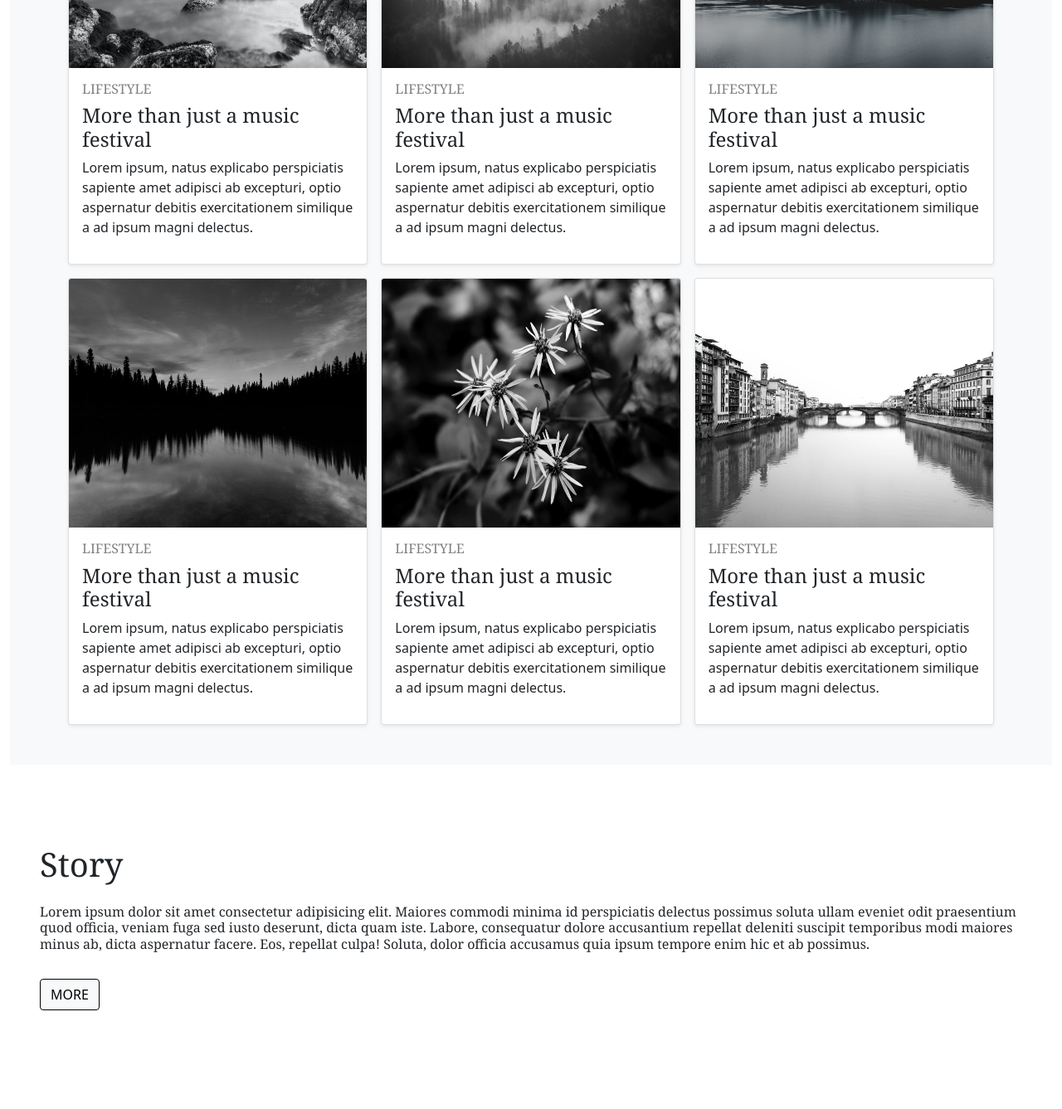
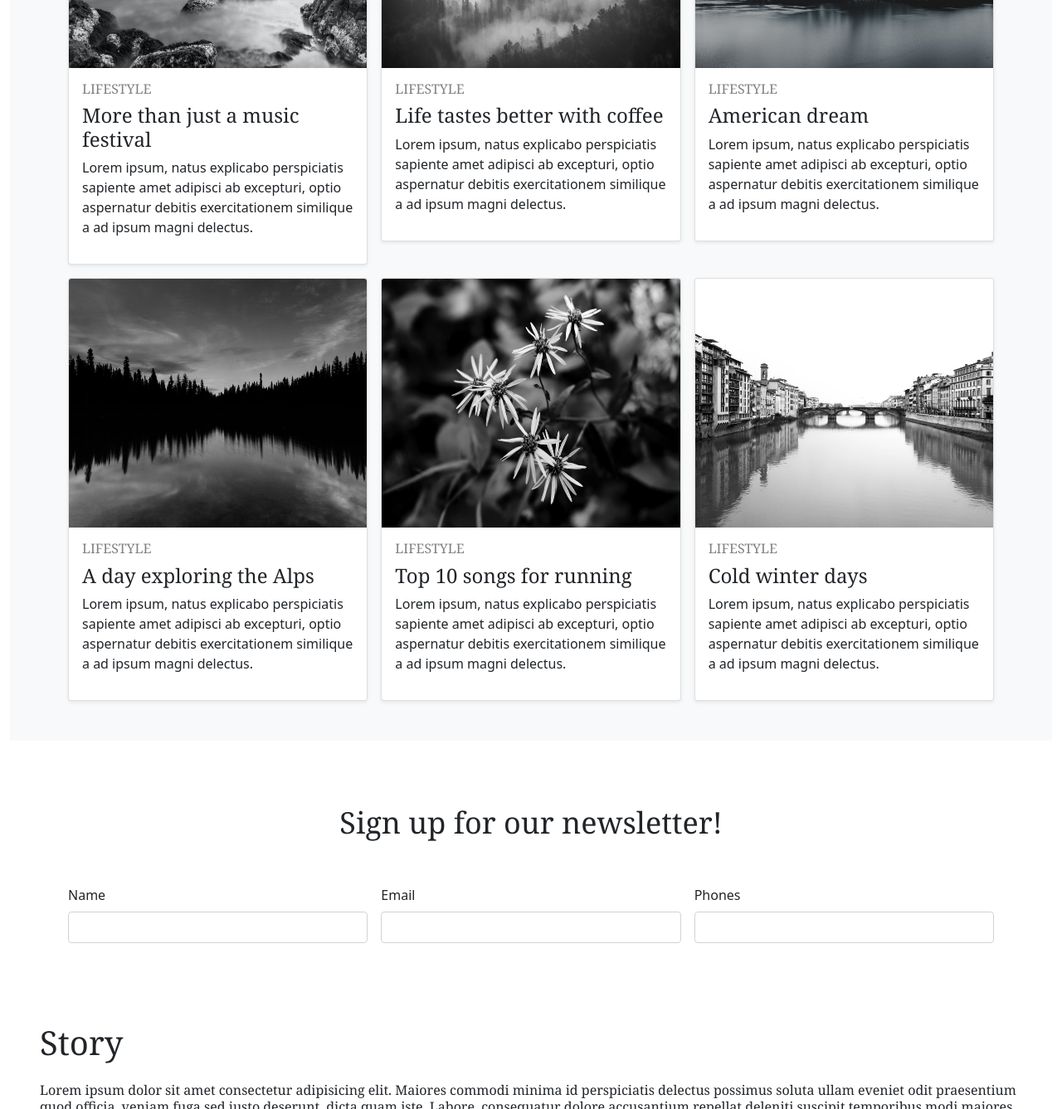
Before and after one commit to starknastia/project15.02, a plain HTML site: page index.html in a window 1280 px wide. Shown: the part 1620-2957 px from the top of the page at 83% size. Drawn offline with nearby package versions, Linux system fonts and the light colour scheme.

Commit message:
added block with contacts

```diff
--- a/index.html
+++ b/index.html
@@ -89,7 +89,7 @@
 
                     <div class="card-body">
                         <h6 class="grey-text">LIFESTYLE</h6>
-                        <h4>More than just a music festival</h4>
+                        <h4>Life tastes better with coffee</h4>
                         <p>Lorem ipsum, natus explicabo perspiciatis sapiente amet adipisci ab excepturi, optio aspernatur debitis exercitationem similique a ad ipsum magni delectus.</p>
                     </div>
                 </div>
@@ -100,7 +100,7 @@
 
                     <div class="card-body">
                         <h6 class="grey-text">LIFESTYLE</h6>
-                        <h4>More than just a music festival</h4>
+                        <h4>American dream</h4>
                         <p>Lorem ipsum, natus explicabo perspiciatis sapiente amet adipisci ab excepturi, optio aspernatur debitis exercitationem similique a ad ipsum magni delectus.</p>
                     </div>
                 </div>
@@ -112,7 +112,7 @@
 
                     <div class="card-body">
                         <h6 class="grey-text">LIFESTYLE</h6>
-                        <h4>More than just a music festival</h4>
+                        <h4>A day exploring the Alps</h4>
                         <p>Lorem ipsum, natus explicabo perspiciatis sapiente amet adipisci ab excepturi, optio aspernatur debitis exercitationem similique a ad ipsum magni delectus.</p>
                     </div>
                 </div>
@@ -123,7 +123,7 @@
 
                     <div class="card-body">
                         <h6 class="grey-text">LIFESTYLE</h6>
-                        <h4>More than just a music festival</h4>
+                        <h4>Top 10 songs for running</h4>
                         <p>Lorem ipsum, natus explicabo perspiciatis sapiente amet adipisci ab excepturi, optio aspernatur debitis exercitationem similique a ad ipsum magni delectus.</p>
                     </div>
                 </div>
@@ -134,7 +134,7 @@
 
                   <div class="card-body">
                     <h6 class="grey-text">LIFESTYLE</h6>
-                    <h4>More than just a music festival</h4>
+                    <h4>Cold winter days</h4>
                     <p>Lorem ipsum, natus explicabo perspiciatis sapiente amet adipisci ab excepturi, optio aspernatur debitis exercitationem similique a ad ipsum magni delectus.</p>
                 </div>
               </div>
@@ -142,6 +142,36 @@
 
 
       </main>
+
+      <br>
+      <br>
+      <br>
+
+
+      <div class="col-12 text-center">
+        <a class="blog-header-logo text-dark" href="#">Sign up for our newsletter!</a>
+      </div>
+      <br>
+      <br>
+      <div class="container">
+        <form class="row g-3">
+          <div class="col-md-4">
+            <label for="inputEmail4" class="form-label">Name</label>
+            <input type="email" class="form-control" id="inputEmail4">
+          </div>
+          <div class="col-md-4">
+            <label for="inputEmail4" class="form-label">Email</label>
+            <input type="email" class="form-control" id="inputEmail4">
+          </div>
+          <div class="col-md-4">
+            <label for="inputEmail4" class="form-label">Phones</label>
+            <input type="email" class="form-control" id="inputEmail4">
+          </div>
+
+
+
+        </form>
+      </div>
 
 
 
```
